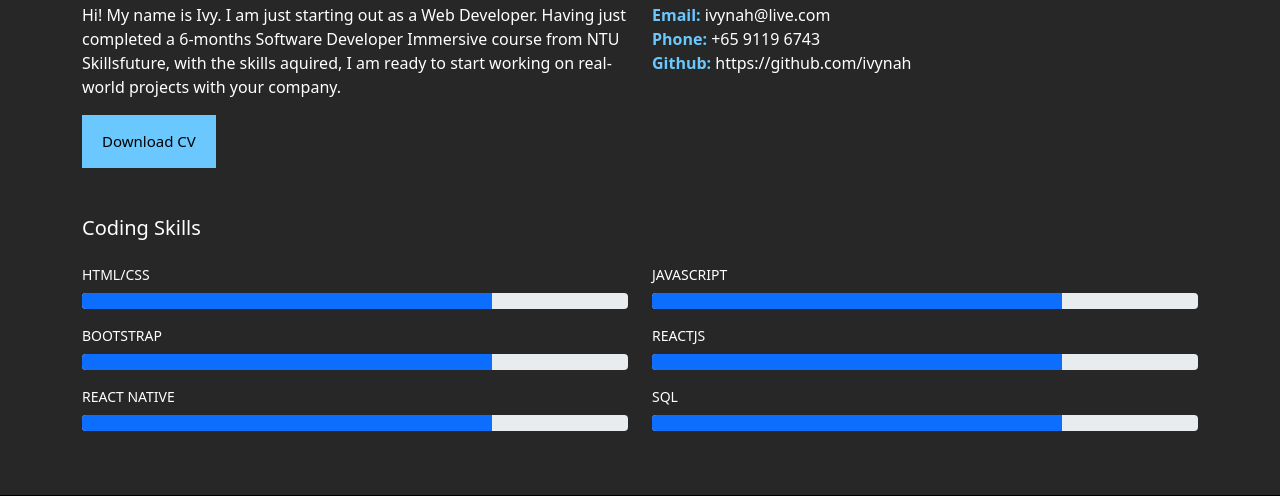
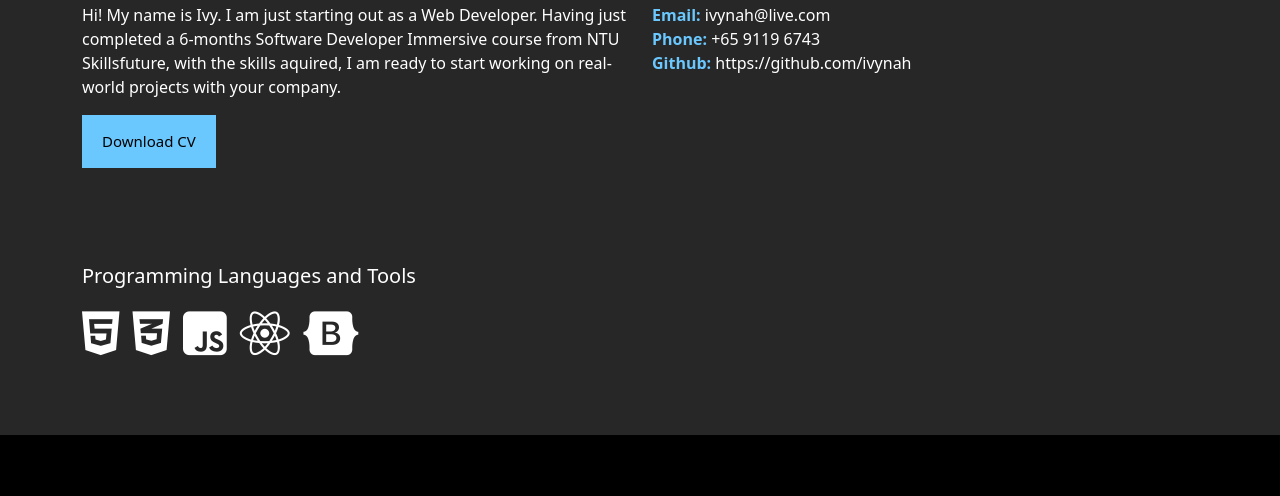
Before and after one commit to ivynah/bootstrap-portfolio, a plain HTML site: page index.html in a window 1280 px wide. Shown: the part 949-1445 px from the top of the page. Drawn offline with nearby package versions, Linux system fonts and the light colour scheme.

Commit message:
changed skill bar to icons

```diff
--- a/index.html
+++ b/index.html
@@ -10,7 +10,7 @@
     <link href="https://cdn.jsdelivr.net/npm/bootstrap@5.1.3/dist/css/bootstrap.min.css" rel="stylesheet">
     <script src="https://cdn.jsdelivr.net/npm/bootstrap@5.1.3/dist/js/bootstrap.bundle.min.js"></script>
     <!-- font awesome -->
-    <script src="https://kit.fontawesome.com/31149d48b0.js" crossorigin="anonymous"></script>
+    <script src="https://kit.fontawesome.com/34e916ffdf.js" crossorigin="anonymous"></script>
     <script defer src="script.js"></script>
 </head>
 <body>
@@ -64,7 +64,7 @@
         <div class="container mx-auto">
             <h1 class="text-left">About Me</h1>
             <div class="row">
-                <div class="col-lg-6 col-sm-12">
+                <div class="col-lg-6 col-sm-12 mb-5">
                     <p class="about-desc">Hi! My name is Ivy. I am just starting out as a Web Developer. Having just completed a 6-months Software Developer Immersive course from NTU Skillsfuture, with the skills aquired, I am ready to start working on real-world projects with your company.</p>
                     <button class="cv-btn">Download CV</button>
                 </div>
@@ -77,43 +77,14 @@
                 </div>
             </div>
             <div class="row">
-                <h5 class="skills-header mt-5">Coding Skills</h3>
-                <div class="col-lg-6">
-                    <p class="bar-label">HTML/CSS</p>
-                    <div class="progress">
-                        <div class="progress-bar" role="progressbar" style="width: 75%" aria-valuenow="75" aria-valuemin="0" aria-valuemax="100"></div>
+                <h5 class="skills-header mt-5">Programming Languages and Tools</h3>
+                    <div class="skill-icon">
+                        <i class="fa-brands fa-html5" title="HTML5"></i>
+                        <i class="fa-brands fa-css3-alt" title="CSS3"></i>
+                        <i class="fa-brands fa-square-js" title="JAVASCRIPT"></i>
+                        <i class="fa-brands fa-react" title="REACT"></i>
+                        <i class="fa-brands fa-bootstrap" title="BOOTSTRAP"></i>
                     </div>
-                </div>
-                <div class="col-lg-6">
-                    <p class="bar-label">JAVASCRIPT</p>
-                    <div class="progress">
-                        <div class="progress-bar" role="progressbar" style="width: 75%" aria-valuenow="75" aria-valuemin="0" aria-valuemax="100"></div>
-                    </div>
-                </div>
-                <div class="col-lg-6">
-                    <p class="bar-label">BOOTSTRAP</p>
-                    <div class="progress">
-                        <div class="progress-bar" role="progressbar" style="width: 75%" aria-valuenow="75" aria-valuemin="0" aria-valuemax="100"></div>
-                    </div>
-                </div>
-                <div class="col-lg-6">
-                    <p class="bar-label">REACTJS</p>
-                    <div class="progress">
-                        <div class="progress-bar" role="progressbar" style="width: 75%" aria-valuenow="75" aria-valuemin="0" aria-valuemax="100"></div>
-                    </div>
-                </div>
-                <div class="col-lg-6">
-                    <p class="bar-label">REACT NATIVE</p>
-                    <div class="progress">
-                        <div class="progress-bar" role="progressbar" style="width: 75%" aria-valuenow="75" aria-valuemin="0" aria-valuemax="100"></div>
-                    </div>
-                </div>
-                <div class="col-lg-6">
-                    <p class="bar-label">SQL</p>
-                    <div class="progress">
-                        <div class="progress-bar" role="progressbar" style="width: 75%" aria-valuenow="75" aria-valuemin="0" aria-valuemax="100"></div>
-                    </div>
-                </div>
             </div>
         </div>
     </section>
@@ -122,7 +93,7 @@
         <div class="container">
             <h1 class="text-left">Projects</h1>
             <div class="row">
-                <div class="col">
+                <div class="col-lg-4 mb-5">
                     <div class="card">
                         <img class="card-img-top" src="./images/sg.gai.gai.png" alt="sg-gai-gai" style="width: 100%;">
                         <div class="card-body">
@@ -131,7 +102,7 @@
                         </div>
                     </div>
                 </div>
-                <div class="col">
+                <div class="col-lg-4 mb-5">
                     <div class="card">
                         <img class="card-img-top" src="./images/habbithobbit-cropped.png" alt="sg-gai-gai" style="width: 100%;">
                         <div class="card-body">
@@ -140,7 +111,7 @@
                         </div>
                     </div>
                 </div>
-                <div class="col">
+                <div class="col-lg-4 mb-5">
                     <div class="card">
                         <img class="card-img-top" src="./images/to-do-list.png" alt="sg-gai-gai" style="width: 100%;">
                         <div class="card-body">
--- a/styles.css
+++ b/styles.css
@@ -67,10 +67,22 @@
     font-weight: normal;
 }
 
-.bar-label {
+/* .bar-label {
     margin: 16px 0 8px 0;
     font-size: 14px;
+} */
+
+.skill-icon {
+    font-size: 50px;
 }
+
+.fa-brands:hover {
+    cursor: pointer;
+    color: rgb(106, 200, 255);
+
+}
+
+
 
 /* styling for projects section */
 .projects-section {
```
